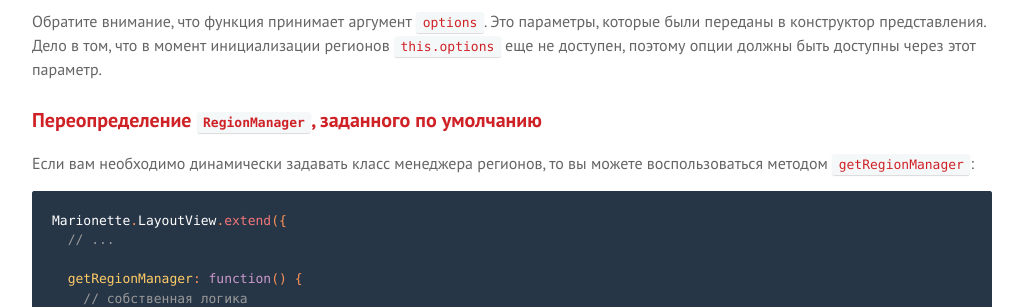
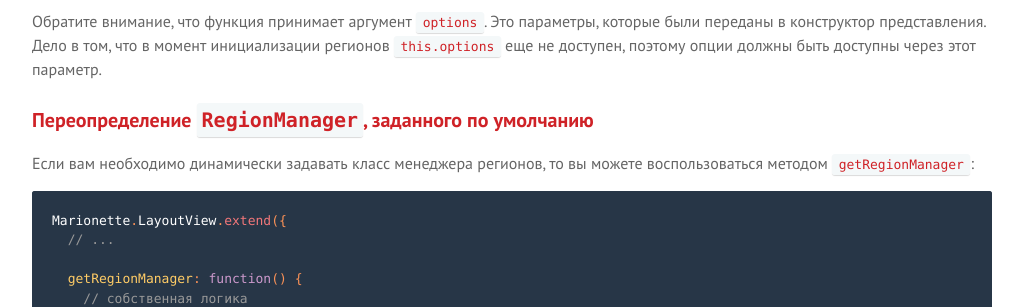
Before and after one commit to sadcitizen/marionettejs.ru, a Jekyll site: the page built from _posts/2014-05-01-layoutview.md, in a window 1280 px wide. Shown: the part 4446-4753 px from the top of the page, without its empty margins (128-1151 px from the left). Built offline with Jekyll 4.4.1, drawn with Linux system fonts in a browser that asks for light colours; some web fonts are replaced; Markdown is read by kramdown in place of the engine named in the settings.

Commit message:
add some css rules

```diff
--- a/styles/components/typography.scss
+++ b/styles/components/typography.scss
@@ -21,6 +21,11 @@ a {
     h1, h2, h3, h4, h5, h6 {
         color: $color-red;
         text-rendering: optimizeLegibility;
+
+        code {
+            font-size: 1em;
+            padding: .25em;
+        }
     }
 
     h1 {
```
Also changed, not shown: public/css/styles.min.css.
